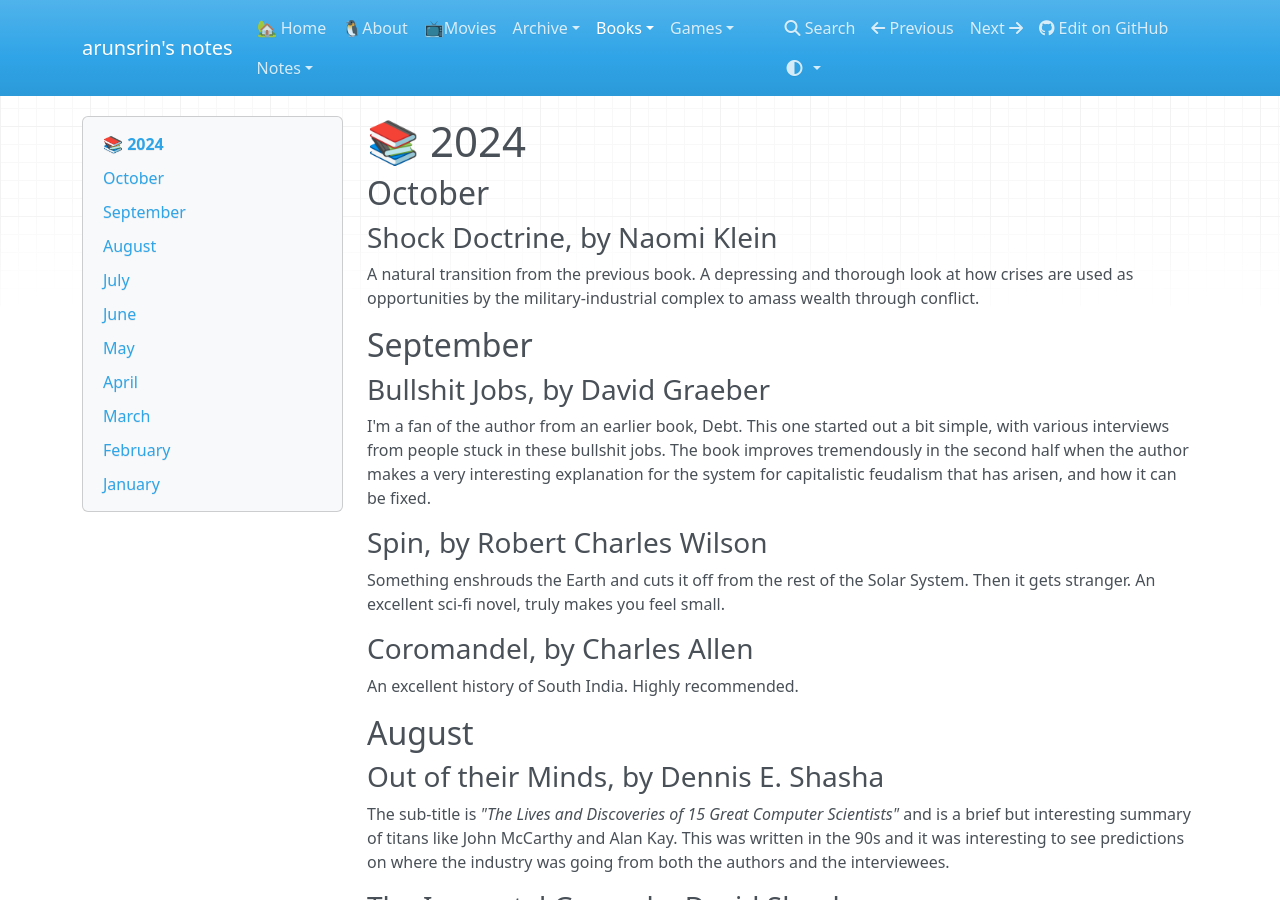
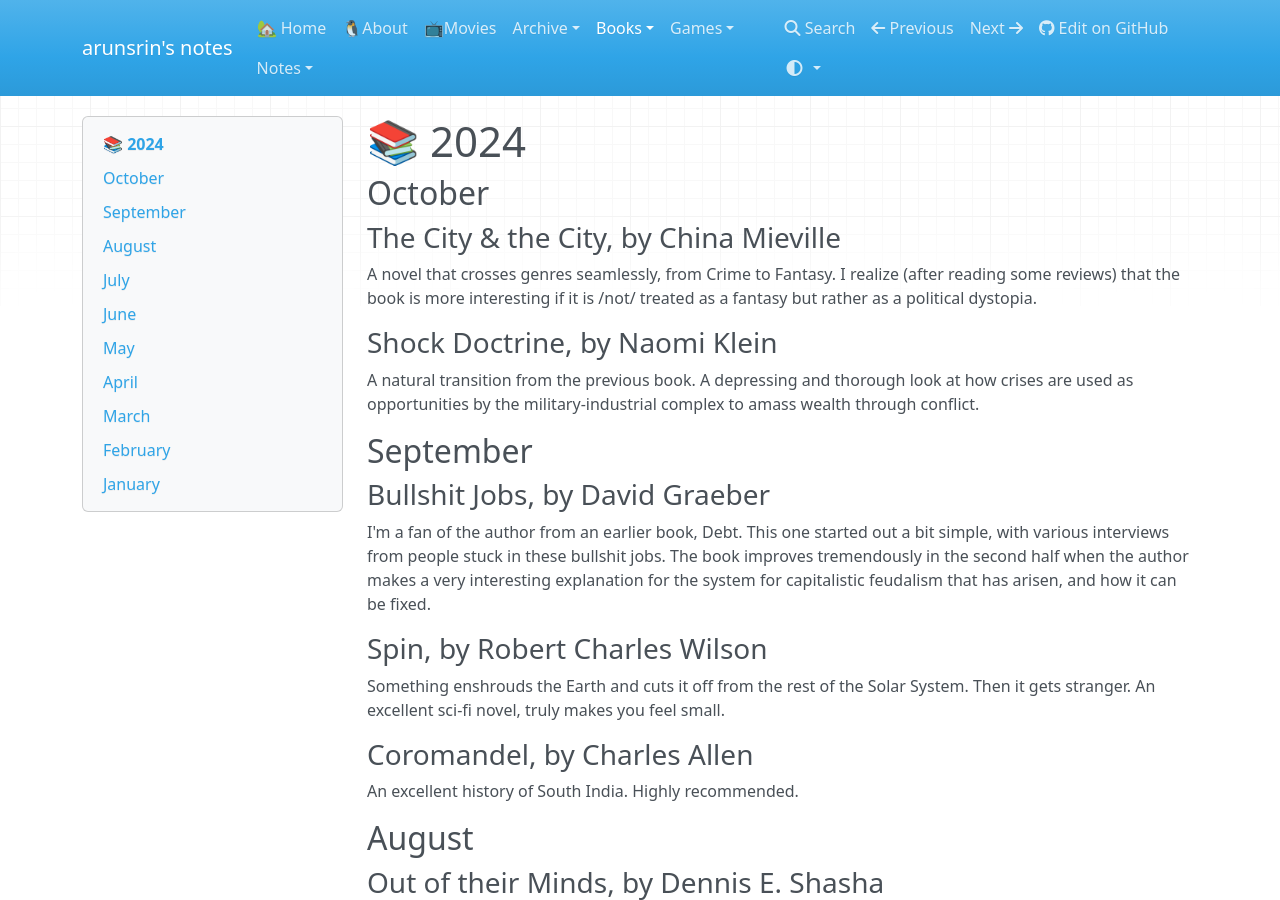
Before and after one commit to arunsrin/arunsrin.mkdocs, an MkDocs documentation site: the page built from home/books/2024.md, in a window 1280 px wide and 900 px high. Built offline with MkDocs 1.6.1, drawn with Linux system fonts in a browser that asks for light colours; nearby versions of some CDN libraries.

Commit message:
my first china mieville book

```diff
--- a/home/books/2024.md
+++ b/home/books/2024.md
@@ -1,6 +1,12 @@
 # 📚 2024
 
 ## October
+
+### The City & the City, by China Mieville
+
+A novel that crosses genres seamlessly, from Crime to Fantasy. I realize (after
+reading some reviews) that the book is more interesting if it is /not/ treated
+as a fantasy but rather as a political dystopia.
 
 ### Shock Doctrine, by Naomi Klein
 
```
